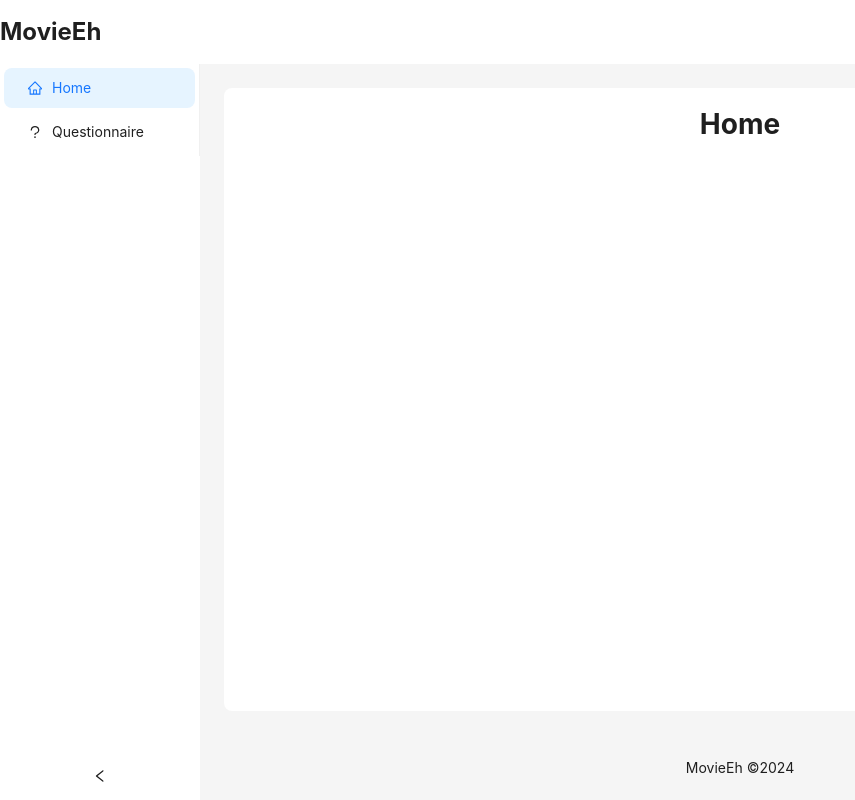
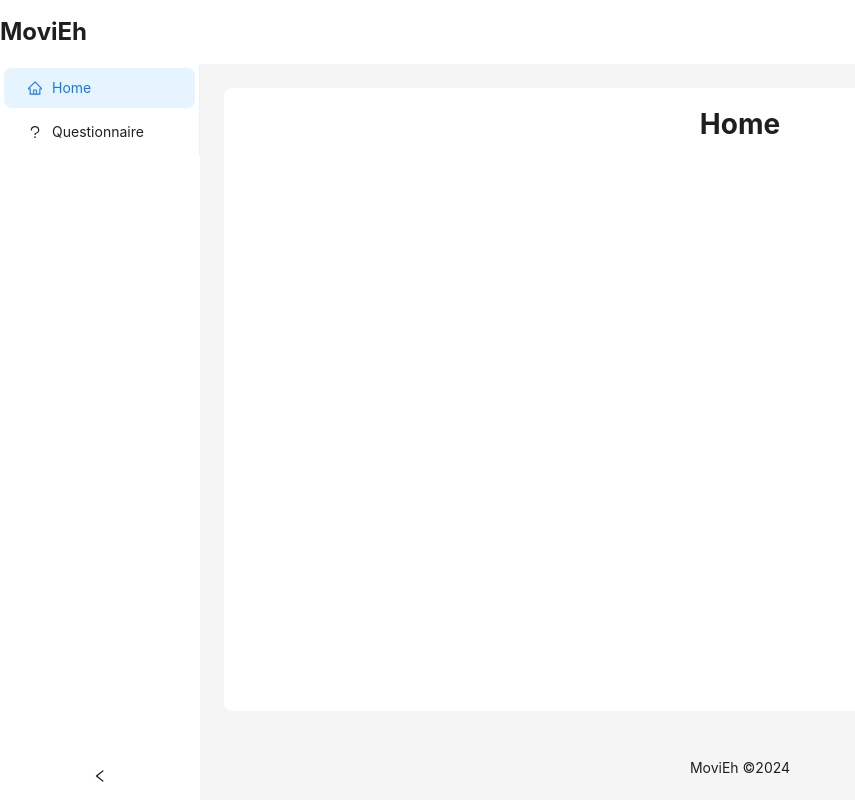
Before and after one commit to PurpJell/MoviEh, a React (Create React App) app in the folder frontend/: page / in a window 1280 px wide. Shown: the whole page, without its empty margins (0-855 px from the left). Built offline with nearby package versions, Linux system fonts and the light colour scheme.

Commit message:
fix: branding

```diff
--- a/frontend/src/components/Applayout/AppLayout.tsx
+++ b/frontend/src/components/Applayout/AppLayout.tsx
@@ -40,7 +40,7 @@ const AppLayout: React.FC<AppLayoutProps> = ({children}) => {
             <Suspense fallback={<Loading />}>{children ?? <Outlet />}</Suspense>
           </Content>
           <Footer style={{textAlign: 'center'}}>
-            MovieEh ©{new Date().getFullYear()}
+            MoviEh ©{new Date().getFullYear()}
           </Footer>
         </Layout>
       </Layout>
--- a/frontend/src/components/Applayout/Logo.tsx
+++ b/frontend/src/components/Applayout/Logo.tsx
@@ -9,7 +9,7 @@ const Header: React.FC = () => {
         background: 'white',
         padding: '0',
       }}>
-      <span style={{fontSize: '24px', fontWeight: 'bold'}}>MovieEh</span>
+      <span style={{fontSize: '24px', fontWeight: 'bold'}}>MoviEh</span>
     </div>
   );
 };
```
